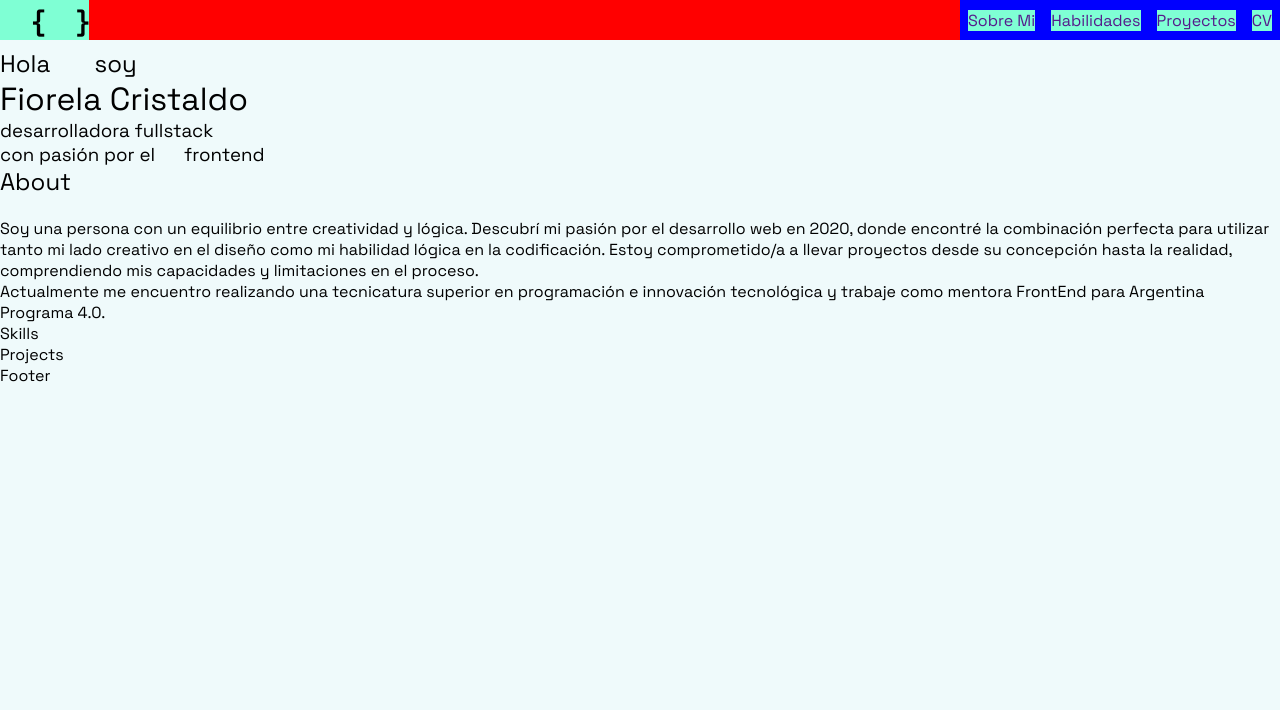
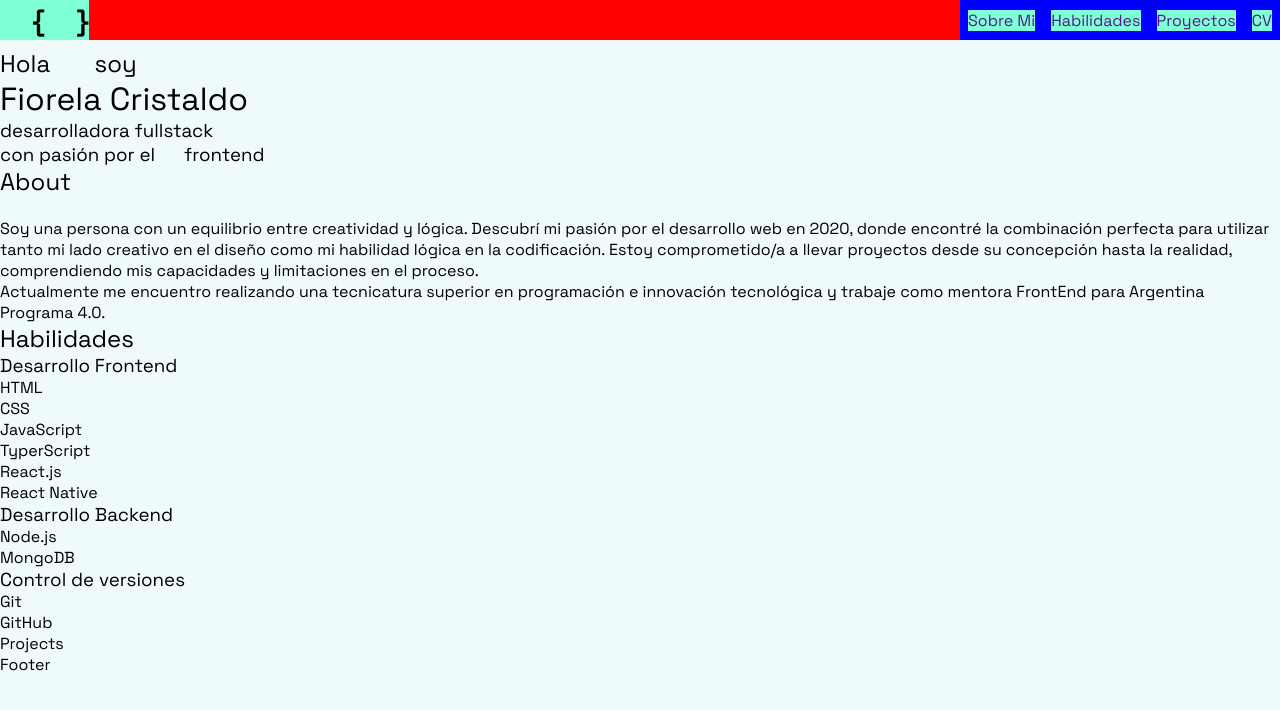
Before and after one commit to Cristaldo-Fiorela/portfolio2024, a React (Vite) app: page / in a window 1280 px wide. Shown: the top 710 px of the page. Built offline with nearby package versions, Linux system fonts and the light colour scheme; some icons are missing; a web font is replaced by a local one.

Commit message:
composicion base de componente Skills

```diff
--- a/src/components/Skills.jsx
+++ b/src/components/Skills.jsx
@@ -1,6 +1,29 @@
 const Skills = () => {
   return (
-    <div>Skills</div>
+    <>
+      <h2>Habilidades</h2>
+      <section>
+        <h3>Desarrollo Frontend</h3>
+        <p>HTML</p>
+        <p>CSS</p>
+        <p>JavaScript</p>
+        <p>TyperScript</p>
+        <p>React.js</p>
+        <p>React Native</p>
+      </section>
+
+      <section>
+        <h3>Desarrollo Backend</h3>
+        <p>Node.js</p>
+        <p>MongoDB</p>
+      </section>
+
+      <section>
+        <h3>Control de versiones</h3>
+        <p>Git</p>
+        <p>GitHub</p>
+      </section>
+    </>
   )
 }
 
```
